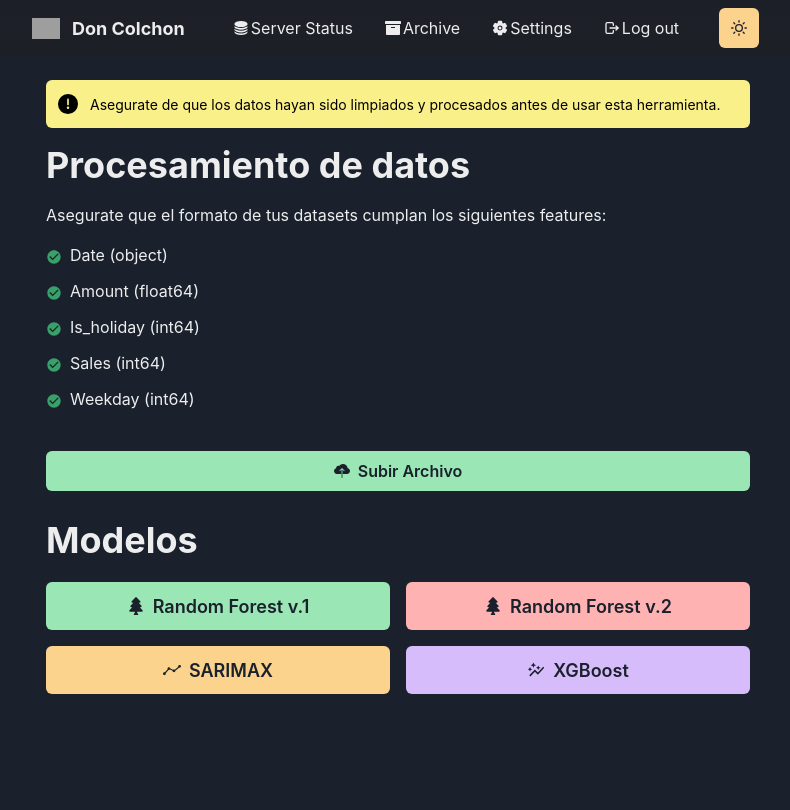
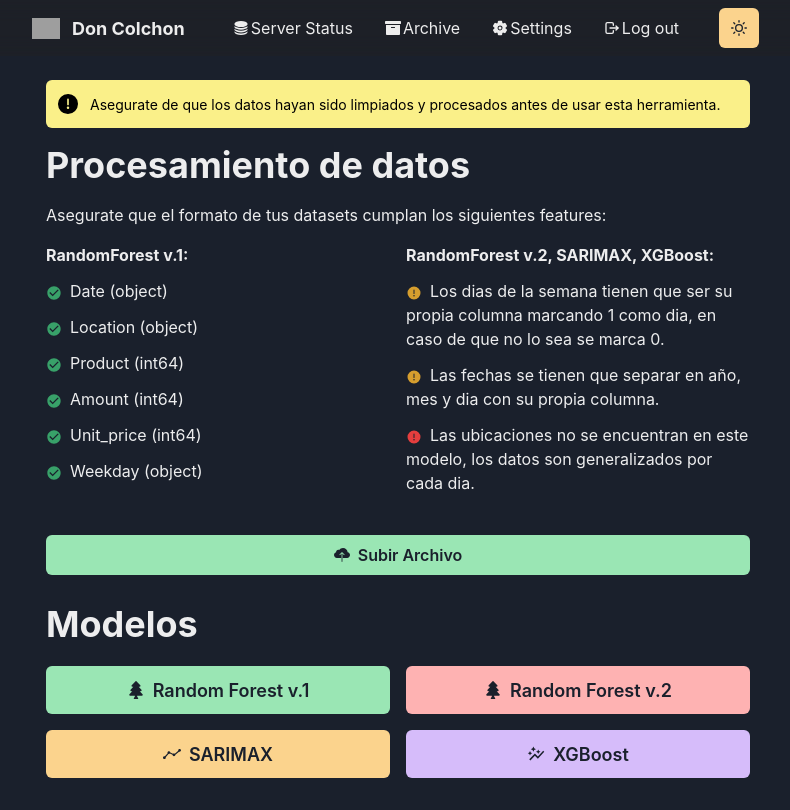
Before and after one commit to rpribau/TC2004-Reto, a Next.js app: page / in a window 1280 px wide. Shown: the whole page, without its empty margins (242-1032 px from the left). Built offline with nearby package versions, Linux system fonts and the light colour scheme; grey boxes are pictures that could not be loaded.

Commit message:
Instructions edited

```diff
--- a/components/instructions.js
+++ b/components/instructions.js
@@ -1,38 +1,64 @@
-import {
-    List,
-    ListItem,
-    ListIcon,
-    OrderedList,
-    UnorderedList,
-  } from '@chakra-ui/react'
-
-import { MdCheckCircle, MdSettings } from 'react-icons/md'
+import React from 'react';
+import { List, ListItem, ListIcon, Box } from '@chakra-ui/react';
+import { MdCheckCircle } from 'react-icons/md';
+import { PiWarningCircleFill } from "react-icons/pi";
+import { Text } from '@chakra-ui/react';
 
 const Instructions = () => {
   return (
+    <Box display="flex">
+      {/* First List */}
+      <Box flex="1" marginRight="4">
         <List spacing={3} mt={4}>
+            <Text mt={4} as='b'>RandomForest v.1: </Text>
           <ListItem>
             <ListIcon as={MdCheckCircle} color='green.500' />
             Date (object)
           </ListItem>
           <ListItem>
             <ListIcon as={MdCheckCircle} color='green.500' />
-                            Amount (float64)
+            Location (object)
           </ListItem>
           <ListItem>
             <ListIcon as={MdCheckCircle} color='green.500' />
-                            Is_holiday (int64)
-                        </ListItem>
-                        {/* You can also use custom icons from react-icons */}
-                        <ListItem>
-                            <ListIcon as={MdCheckCircle} color='green.500' />
-                            Sales (int64)
+            Product (int64)
           </ListItem>
             <ListItem>
                 <ListIcon as={MdCheckCircle} color='green.500' />
-                            Weekday (int64)
+            Amount (int64)
+            </ListItem>
+            <ListItem>
+                <ListIcon as={MdCheckCircle} color='green.500' />
+            Unit_price (int64)
+            </ListItem>
+            <ListItem>
+                <ListIcon as={MdCheckCircle} color='green.500' />
+            Weekday (object)
             </ListItem>
         </List>
+      </Box>
+
+      {/* Second List */}
+      <Box flex="1">
+        <List spacing={3} mt={4}>
+        <Text mt={4} as='b'>RandomForest v.2, SARIMAX, XGBoost: </Text>
+          <ListItem>
+            <ListIcon as={PiWarningCircleFill} color='yellow.500' />
+            Los dias de la semana tienen que ser su propia columna marcando 1 como dia, en caso de que no lo sea se marca 0.
+          </ListItem>
+          <ListItem>
+            <ListIcon as={PiWarningCircleFill} color='yellow.500' />
+            Las fechas se tienen que separar en año, mes y dia con su propia columna.
+          </ListItem>
+            <ListItem>
+                <ListIcon as={PiWarningCircleFill} color='red.500' />
+                Las ubicaciones no se encuentran en este modelo, los datos son generalizados por cada dia.
+            </ListItem>
+
+          {/* Add more items here if needed */}
+        </List>
+      </Box>
+    </Box>
   );
 }
 
```
Lines whose indentation alone changed are shown as unchanged.
